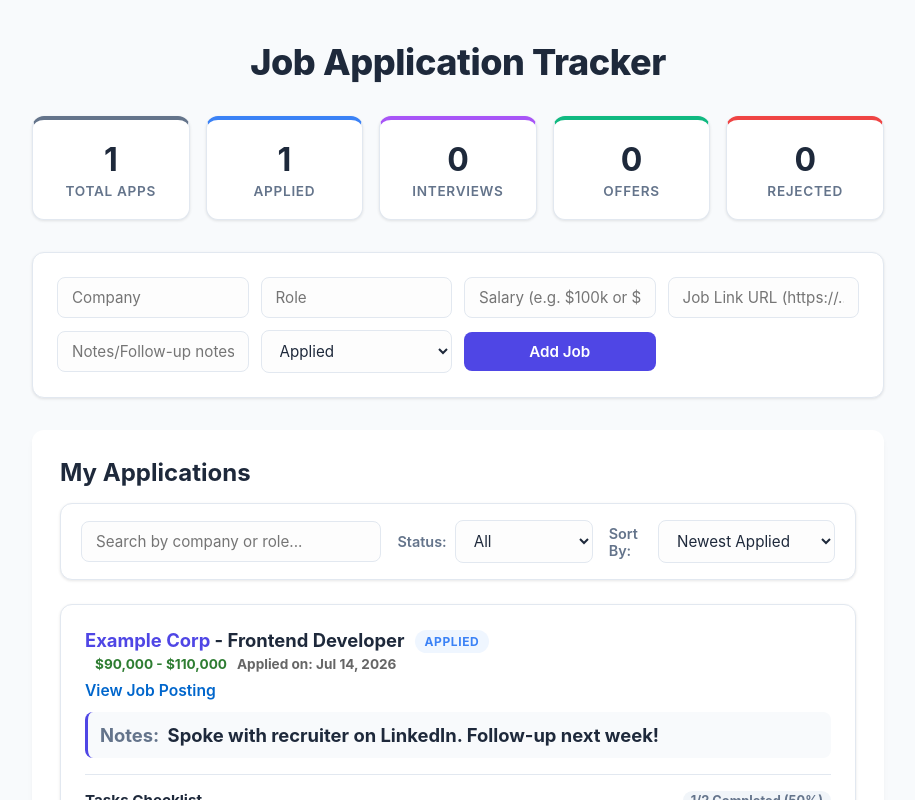
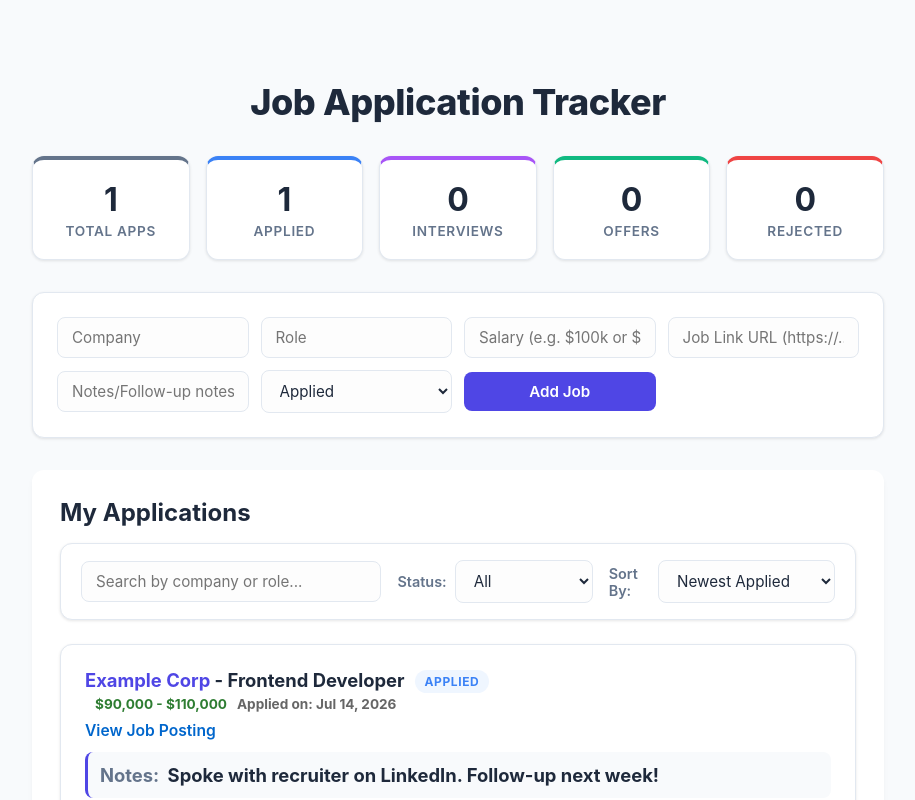
Before and after one commit to EricCR85/job-application-tracker, a React (Vite) app: page / in a window 1280 px wide. Shown: the top 800 px of the page, without its empty margins (182-1097 px from the left). Built offline with nearby package versions, Linux system fonts and the light colour scheme.

Commit message:
final job application tracker

```diff
--- a/src/components/FilterControls.jsx
+++ b/src/components/FilterControls.jsx
@@ -9,7 +9,6 @@ const FilterControls = ({
 }) => {
   return (
     <div className="filter-controls-bar">
-      {/* Search Input */}
       <div className="search-box">
         <input
           type="text"
--- a/src/index.css
+++ b/src/index.css
@@ -13,7 +13,7 @@ body {
   background-color: #f8fafc;
   color: #0f172a;
   min-height: 100vh;
-  padding: 2.5rem 1 rem;
+  padding: 2.5rem 1rem;
 }
 
 .app-container {
```
Also changed, not shown: src/App.css (+1 -7 lines), 1 other file (tests, documents, lock files or other folders).
